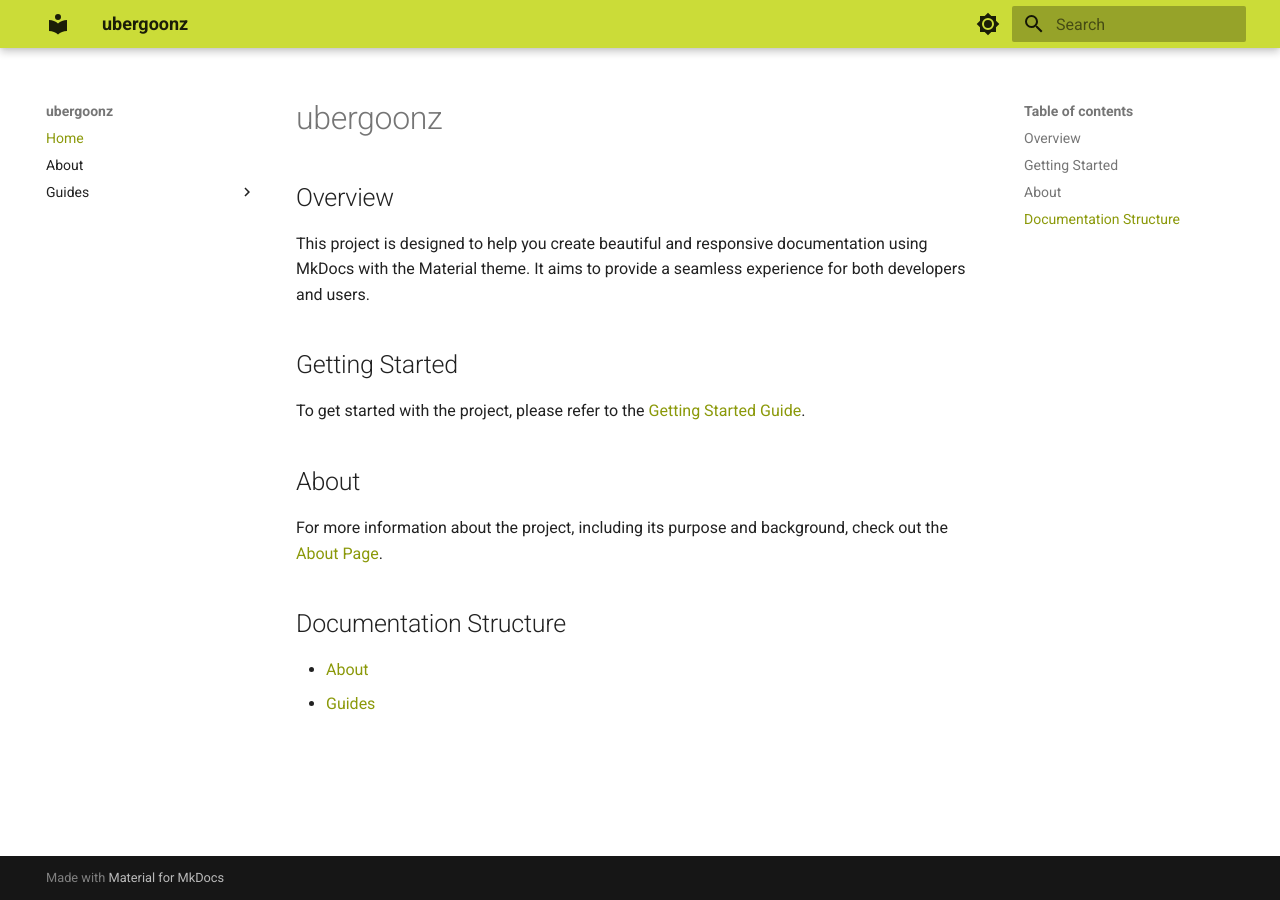
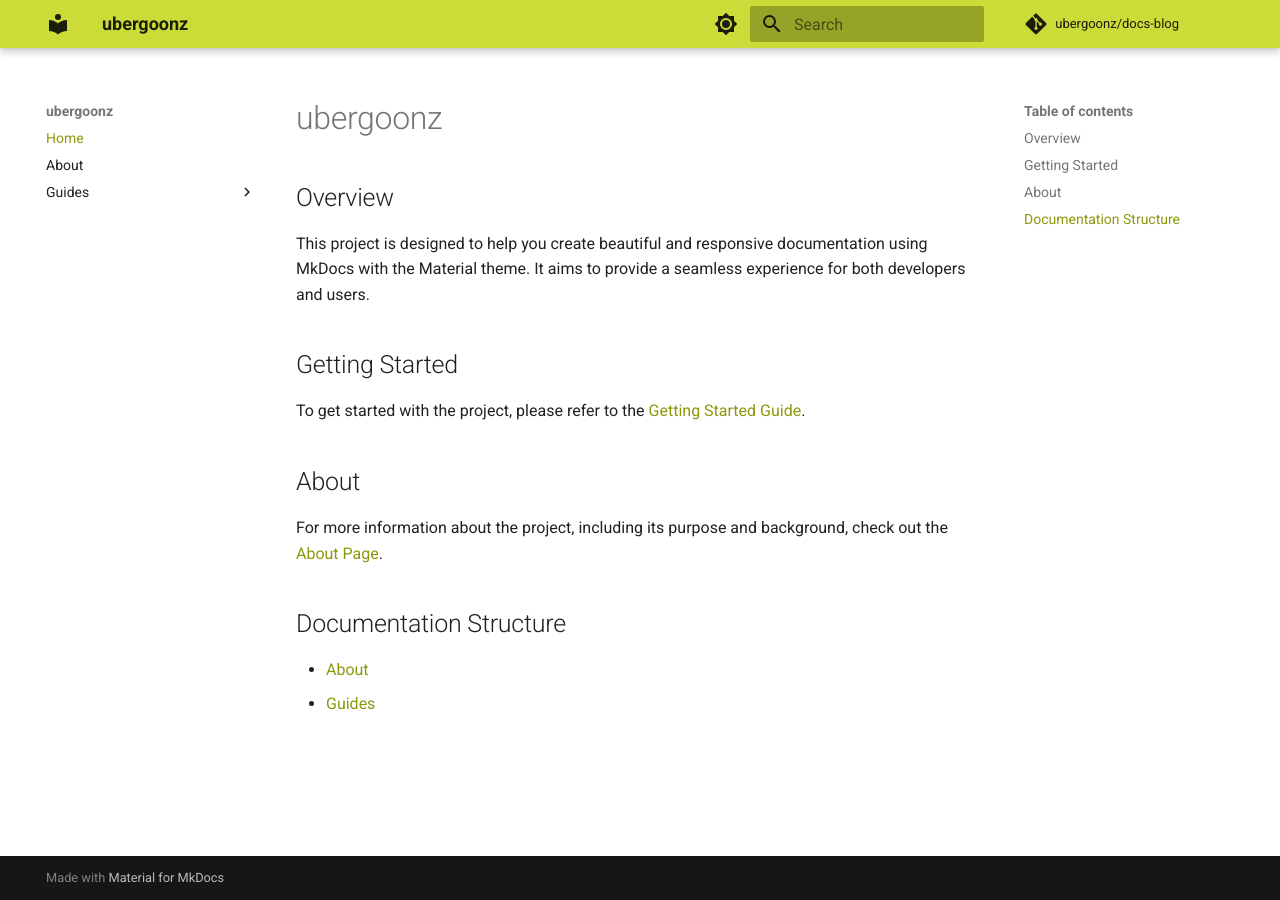
Before and after one commit to ubergoonz/docs-blog, an MkDocs documentation site: the page built from docs/index.md, in a window 1280 px wide. Built offline with MkDocs 1.6.1 and Material for MkDocs 9.7.7, drawn with Linux system fonts in a browser that asks for light colours.

```diff
--- a/mkdocs.yml
+++ b/mkdocs.yml
@@ -1,7 +1,14 @@
+# Project information
 site_name: ubergoonz
-site_description: Documentation for Ubergoonz
-site_author: Ubergoonz
+site_author: ubergoonz
 site_url: https://ubergoonz.github.io/docs-blog/
+site_description: >-
+  Documentation and blog by Ubergoonz
+
+# Repository
+repo_name: ubergoonz/docs-blog
+repo_url: https://github/ubergoonz/docs-blog/
+
 theme:
   name: material
   palette:
```
